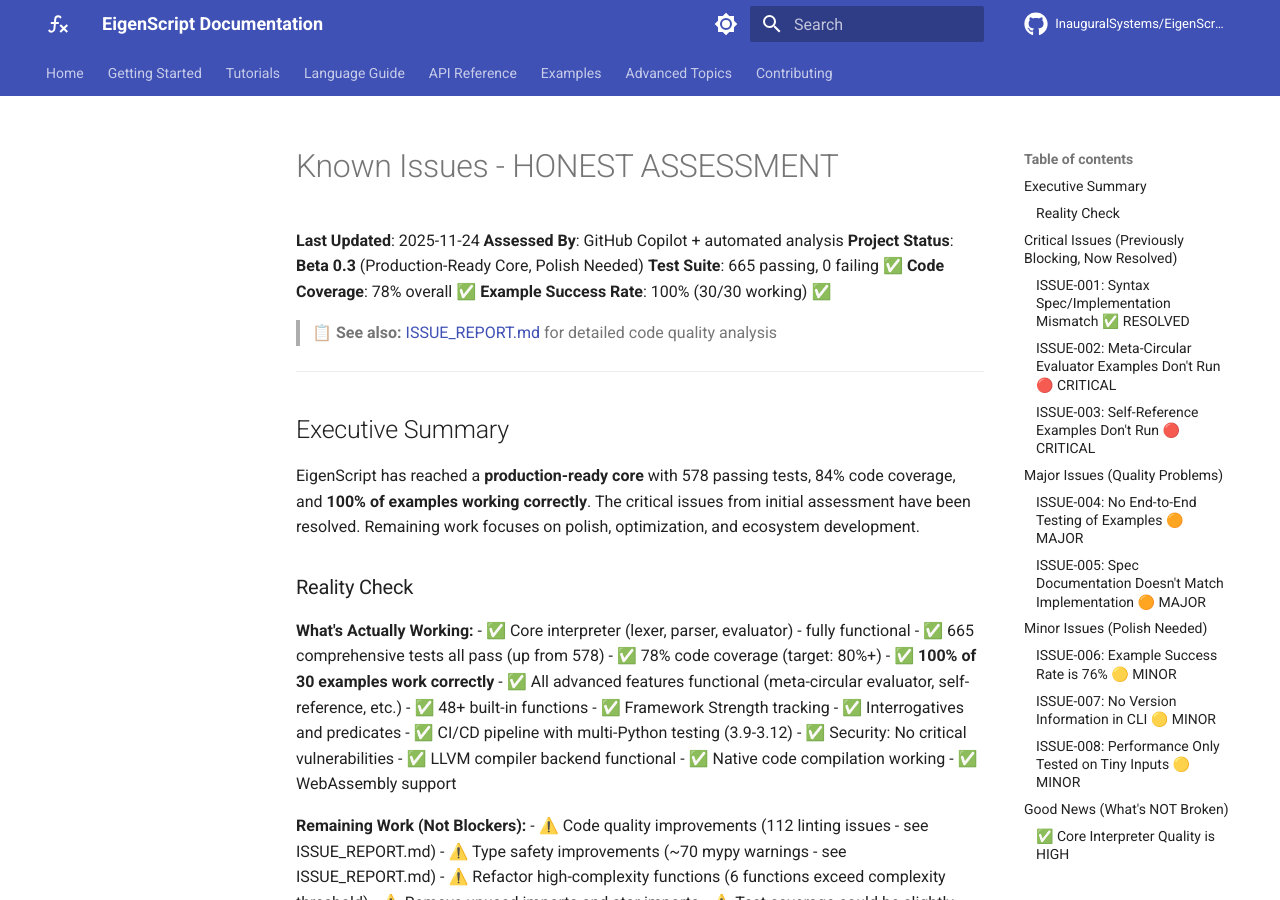
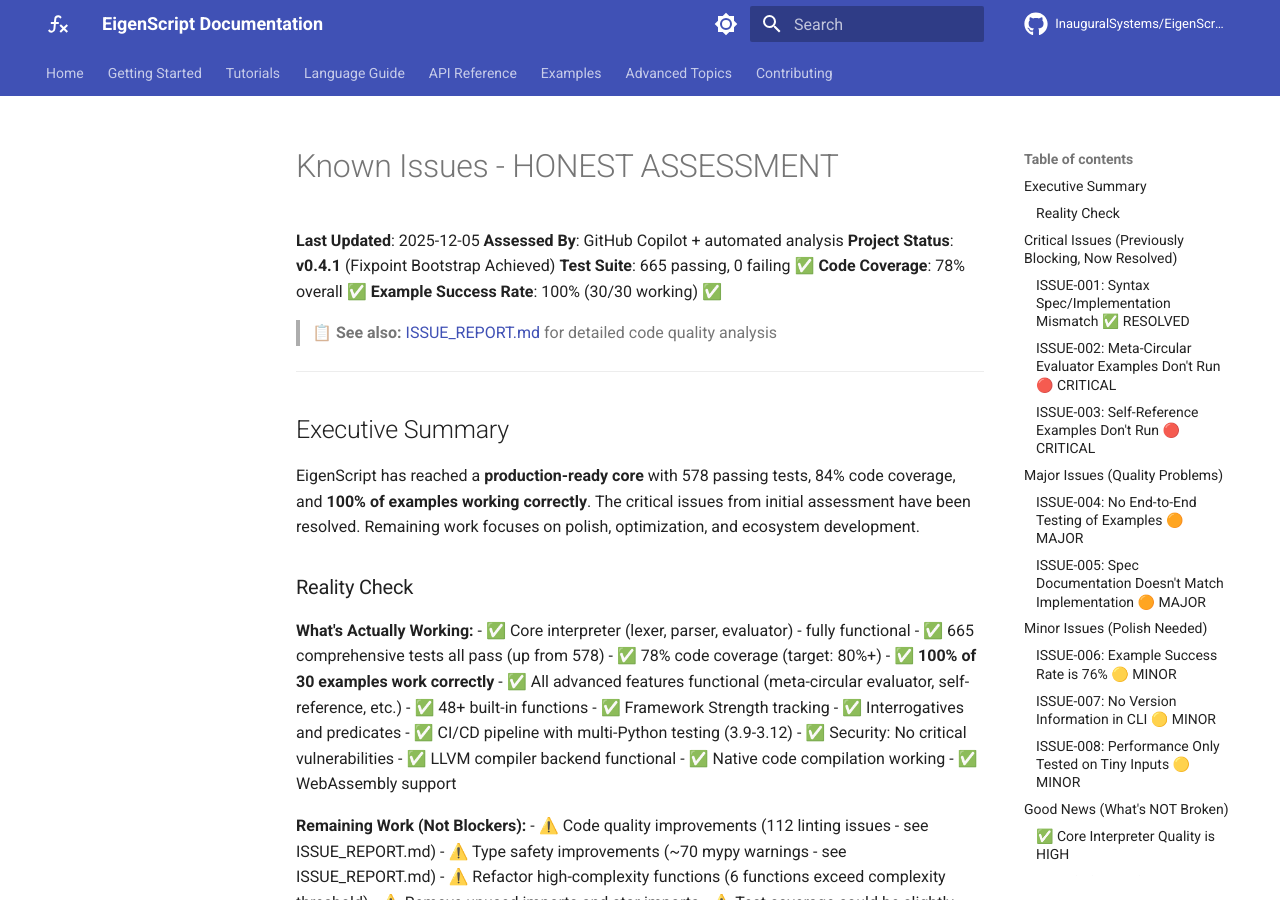
Before and after one commit to InauguralSystems/EigenScript, an MkDocs documentation site: the page built from docs/KNOWN_ISSUES.md, in a window 1280 px wide and 900 px high. Built offline with MkDocs 1.6.1 and Material for MkDocs 9.7.7, drawn with Linux system fonts in a browser that asks for light colours; comment, search, counter and statistics services are not loaded; the version menu is left out.

Commit message:
Archive bootstrap investigation docs and update to v0.4.1
- Move 6 bootstrap investigation files to docs/archive/bootstrap-investigation/
  (these document the Dec 3-5 debugging that led to fixpoint bootstrap)
- Add README explaining the archive contents
- Update version badges from 0.3.0/0.4.0 to 0.4.1
- Update project status to reflect fixpoint bootstrap achievement

```diff
--- a/docs/KNOWN_ISSUES.md
+++ b/docs/KNOWN_ISSUES.md
@@ -1,8 +1,8 @@
 # Known Issues - HONEST ASSESSMENT
 
-**Last Updated**: 2025-11-24
+**Last Updated**: 2025-12-05
 **Assessed By**: GitHub Copilot + automated analysis
-**Project Status**: **Beta 0.3** (Production-Ready Core, Polish Needed)
+**Project Status**: **v0.4.1** (Fixpoint Bootstrap Achieved)
 **Test Suite**: 665 passing, 0 failing ✅
 **Code Coverage**: 78% overall ✅
 **Example Success Rate**: 100% (30/30 working) ✅
```
Also changed, not shown: docs/ISSUE_REPORT.md (+2 -2 lines), docs/archive/bootstrap-investigation/README.md (added, +38 -0 lines), docs/index.md (+1 -1 lines), docs/archive/bootstrap-investigation/BOOTSTRAP_DEBUG_QUICKREF.md (renamed from docs/BOOTSTRAP_DEBUG_QUICKREF.md), docs/archive/bootstrap-investigation/BOOTSTRAP_FIX_PLAN.md (renamed from docs/BOOTSTRAP_FIX_PLAN.md), docs/archive/bootstrap-investigation/BOOTSTRAP_INDEX.md (renamed from docs/BOOTSTRAP_INDEX.md), docs/archive/bootstrap-investigation/BOOTSTRAP_INVESTIGATION_CHECKLIST.md (renamed from docs/BOOTSTRAP_INVESTIGATION_CHECKLIST.md), docs/archive/bootstrap-investigation/BOOTSTRAP_PLAN_SUMMARY.md (renamed from BOOTSTRAP_PLAN_SUMMARY.md), docs/archive/bootstrap-investigation/BOOTSTRAP_ROADMAP.md (renamed from docs/BOOTSTRAP_ROADMAP.md).
